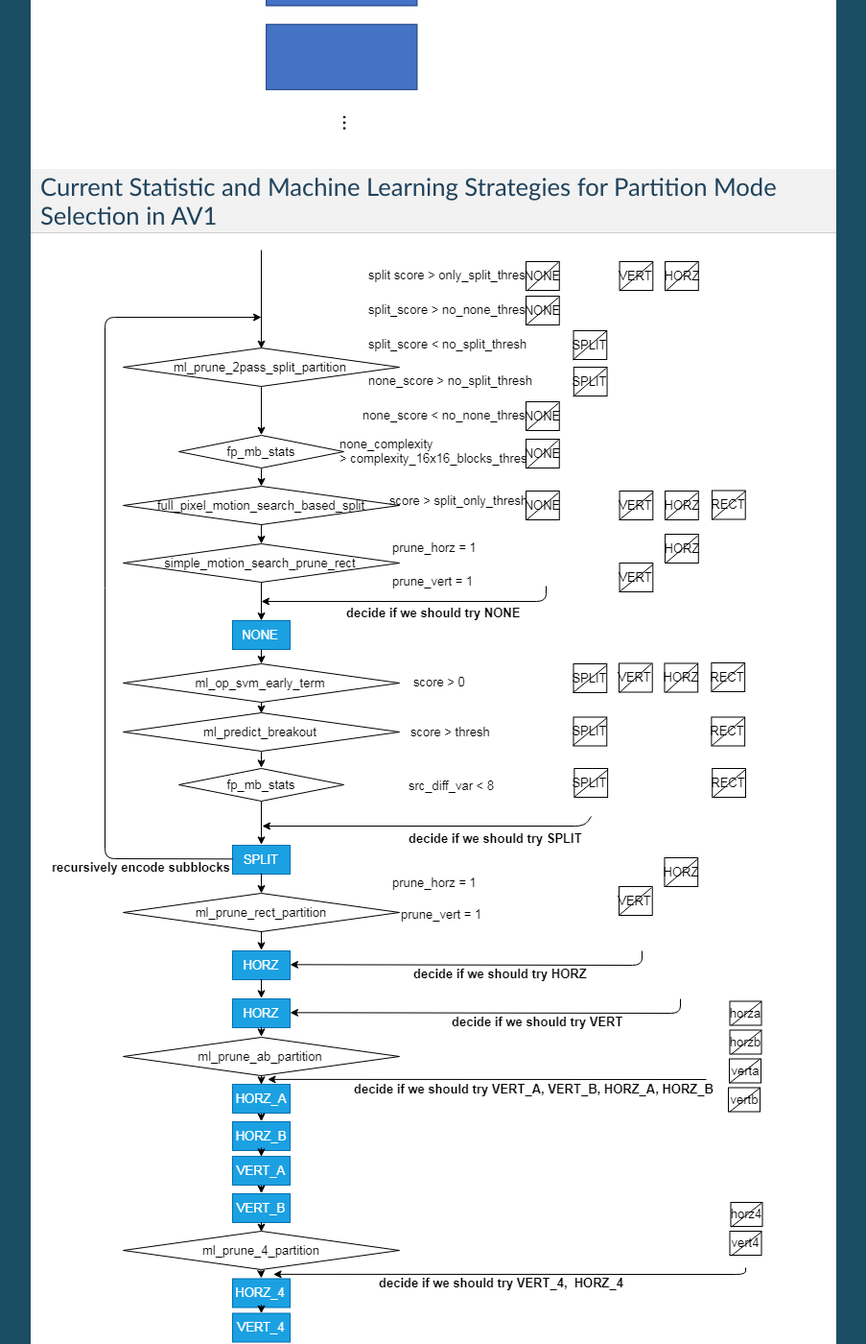
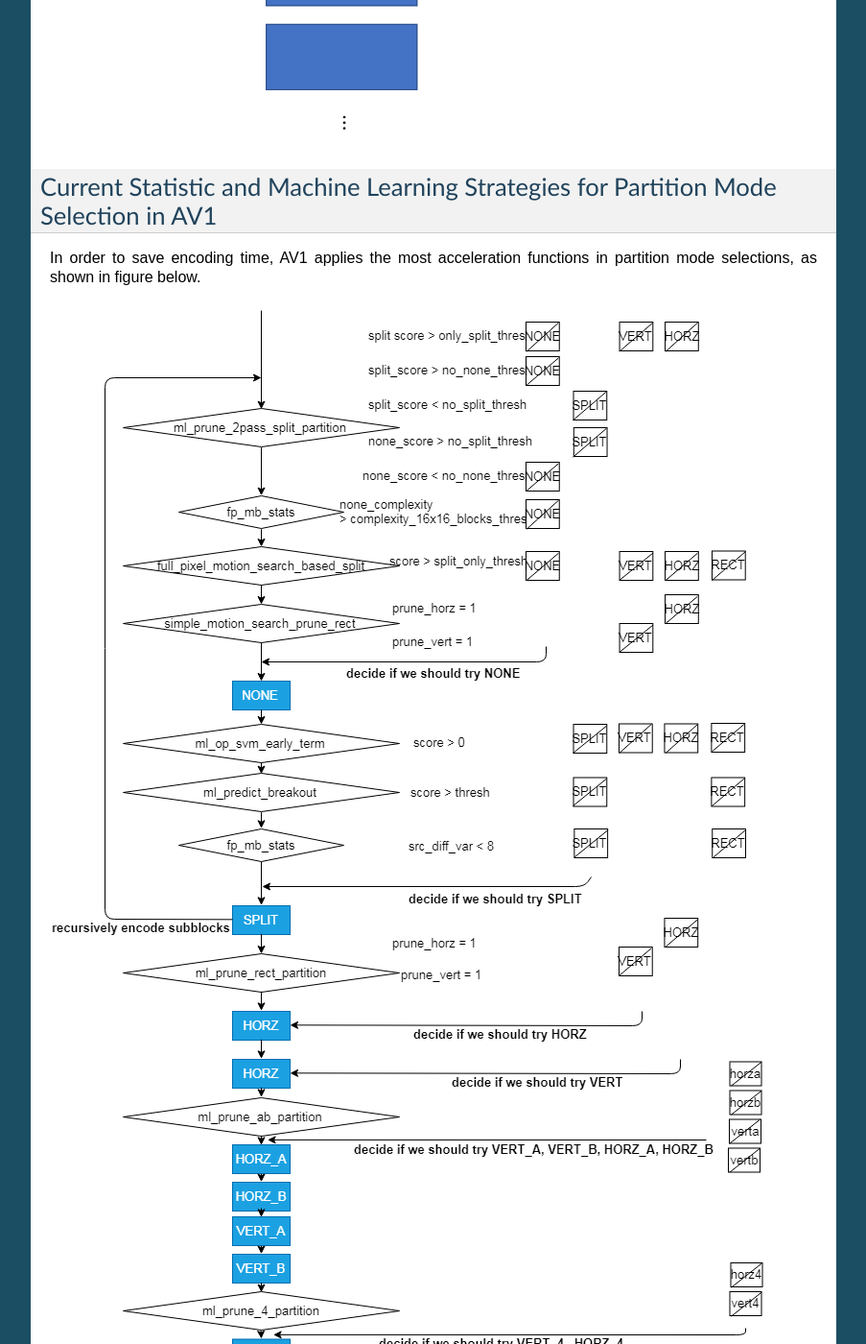
Before and after one commit to epadam/CNN-AV1-intra-encoder, a Sphinx documentation site: the page built from source/cnn_partition_intra.rst, in a window 1280 px wide and 1400 px high, scrolled down 1351 px. Shown: the whole window at 96% size, without its empty margins (198-1101 px from the left). Built offline with Sphinx 7.4.7, drawn with Linux system fonts in a browser that asks for light colours.

Commit message:
Update cnn_partition_intra.rst

```diff
--- a/source/cnn_partition_intra.rst
+++ b/source/cnn_partition_intra.rst
@@ -24,8 +24,11 @@ For intra frame, the encoder will only use intra prediction tools to calculate t
 Current Statistic and Machine Learning Strategies for Partition Mode Selection in AV1
 =========================================================================================
 
+In order to save encoding time, AV1 applies the most acceleration functions in partition mode selections, as shown in figure below.
+
 .. image:: img/ml_rd_pick.png
 
+However
 
 
 ==========================================================
```
